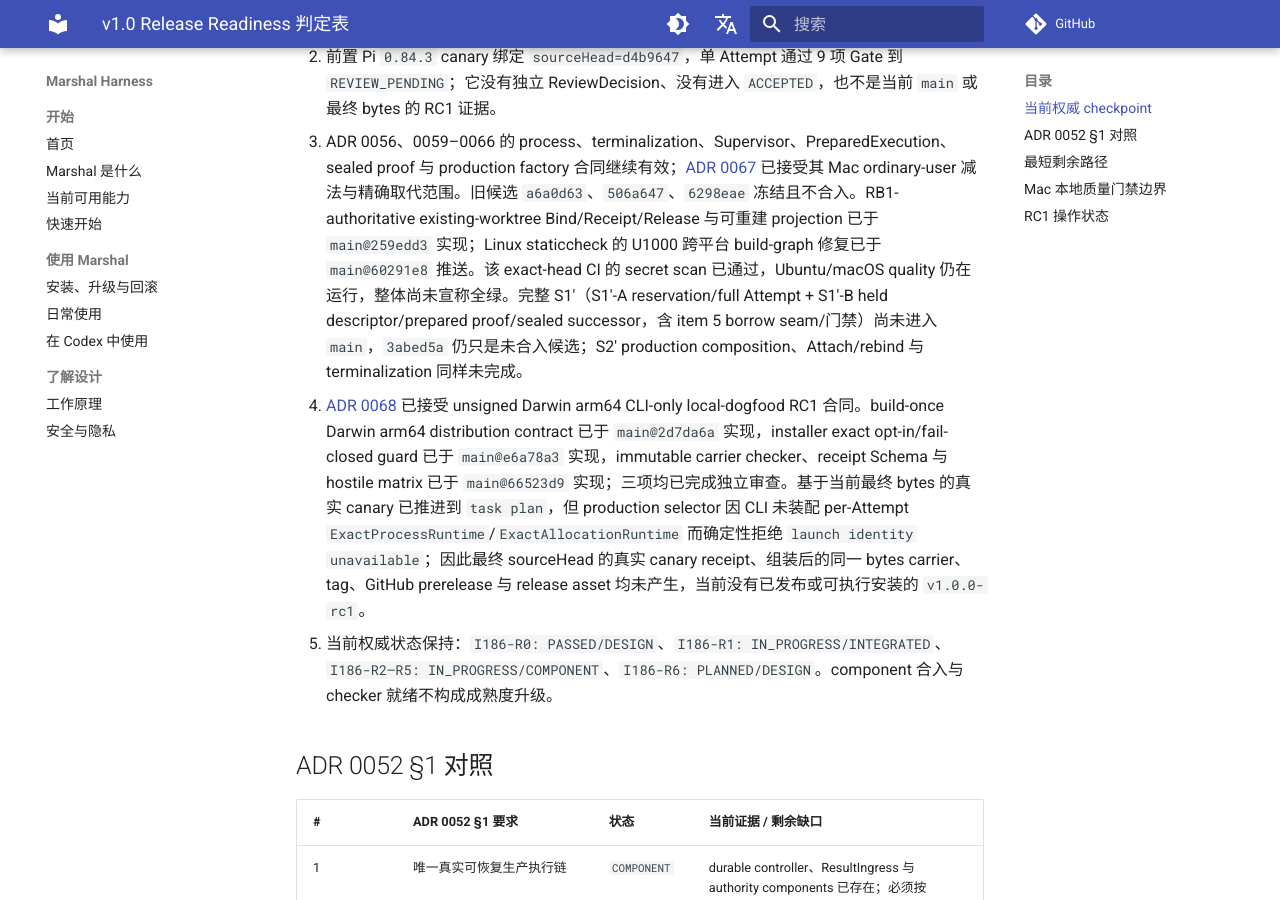
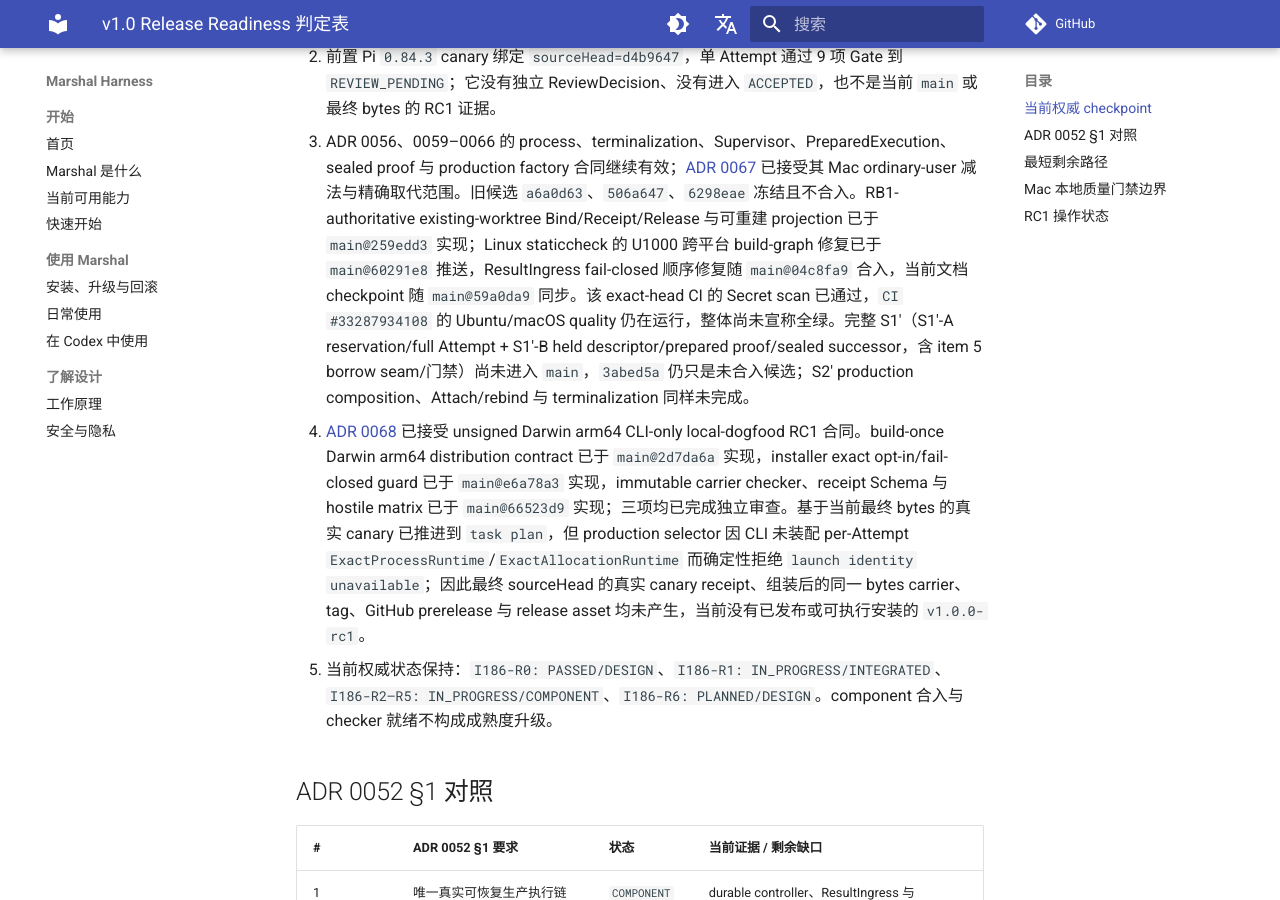
Before and after one commit to chiga0/marshal-harness, an MkDocs documentation site: the page built from docs/v1-release-readiness.md, in a window 1280 px wide and 900 px high, scrolled down 455 px. Built offline with MkDocs 1.6.1 and Material for MkDocs 9.7.7, drawn with Linux system fonts in a browser that asks for light colours; comment, search, counter and statistics services are not loaded.

Commit message:
docs: sync release readiness ci checkpoint

```diff
--- a/docs/v1-release-readiness.md
+++ b/docs/v1-release-readiness.md
@@ -8,7 +8,7 @@
 
 1. `main@44ee8c9` 的 durable server controller、`main@d4b9647` 的 production selector，以及 `main@912f659` 的 ResultIngress admission→worker-result→Run journal crash-atomic 持久化/恢复均是已合入 component 资产；`main@04c8fa9` 仅补强 ResultIngress 缺失 verifier 与 stale-owner 的 fail-closed 顺序；它们不等于 fixed CLI production composition，也不把 server 变成 RC1 前置。
 2. 前置 Pi `0.84.3` canary 绑定 `sourceHead=d4b9647`，单 Attempt 通过 9 项 Gate 到 `REVIEW_PENDING`；它没有独立 ReviewDecision、没有进入 `ACCEPTED`，也不是当前 `main` 或最终 bytes 的 RC1 证据。
-3. ADR 0056、0059–0066 的 process、terminalization、Supervisor、PreparedExecution、sealed proof 与 production factory 合同继续有效；[ADR 0067](adr/0067-darwin-ordinary-user-launch-and-attach-recovery.md) 已接受其 Mac ordinary-user 减法与精确取代范围。旧候选 `a6a0d63`、`506a647`、`6298eae` 冻结且不合入。RB1-authoritative existing-worktree Bind/Receipt/Release 与可重建 projection 已于 `main@259edd3` 实现；Linux staticcheck 的 U1000 跨平台 build-graph 修复已于 `main@60291e8` 推送。该 exact-head CI 的 secret scan 已通过，Ubuntu/macOS quality 仍在运行，整体尚未宣称全绿。完整 S1′（S1′-A reservation/full Attempt + S1′-B held descriptor/prepared proof/sealed successor，含 item 5 borrow seam/门禁）尚未进入 `main`，`3abed5a` 仍只是未合入候选；S2′ production composition、Attach/rebind 与 terminalization 同样未完成。
+3. ADR 0056、0059–0066 的 process、terminalization、Supervisor、PreparedExecution、sealed proof 与 production factory 合同继续有效；[ADR 0067](adr/0067-darwin-ordinary-user-launch-and-attach-recovery.md) 已接受其 Mac ordinary-user 减法与精确取代范围。旧候选 `a6a0d63`、`506a647`、`6298eae` 冻结且不合入。RB1-authoritative existing-worktree Bind/Receipt/Release 与可重建 projection 已于 `main@259edd3` 实现；Linux staticcheck 的 U1000 跨平台 build-graph 修复已于 `main@60291e8` 推送，ResultIngress fail-closed 顺序修复随 `main@04c8fa9` 合入，当前文档 checkpoint 随 `main@59a0da9` 同步。该 exact-head CI 的 Secret scan 已通过，`CI #33287934108` 的 Ubuntu/macOS quality 仍在运行，整体尚未宣称全绿。完整 S1′（S1′-A reservation/full Attempt + S1′-B held descriptor/prepared proof/sealed successor，含 item 5 borrow seam/门禁）尚未进入 `main`，`3abed5a` 仍只是未合入候选；S2′ production composition、Attach/rebind 与 terminalization 同样未完成。
 4. [ADR 0068](adr/0068-mac-first-cli-only-lifecycle-preview-rc1.md) 已接受 unsigned Darwin arm64 CLI-only local-dogfood RC1 合同。build-once Darwin arm64 distribution contract 已于 `main@2d7da6a` 实现，installer exact opt-in/fail-closed guard 已于 `main@e6a78a3` 实现，immutable carrier checker、receipt Schema 与 hostile matrix 已于 `main@66523d9` 实现；三项均已完成独立审查。基于当前最终 bytes 的真实 canary 已推进到 `task plan`，但 production selector 因 CLI 未装配 per-Attempt `ExactProcessRuntime`/`ExactAllocationRuntime` 而确定性拒绝 `launch identity unavailable`；因此最终 sourceHead 的真实 canary receipt、组装后的同一 bytes carrier、tag、GitHub prerelease 与 release asset 均未产生，当前没有已发布或可执行安装的 `v1.0.0-rc1`。
 5. 当前权威状态保持：`I186-R0: PASSED/DESIGN`、`I186-R1: IN_PROGRESS/INTEGRATED`、`I186-R2–R5: IN_PROGRESS/COMPONENT`、`I186-R6: PLANNED/DESIGN`。component 合入与 checker 就绪不构成成熟度升级。
 
```
